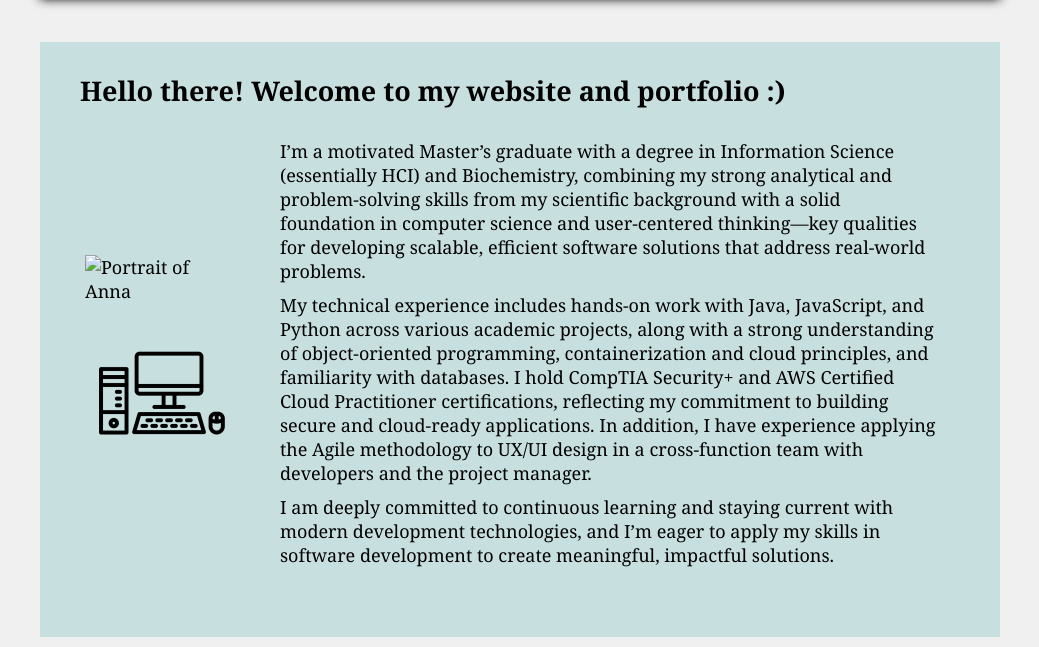
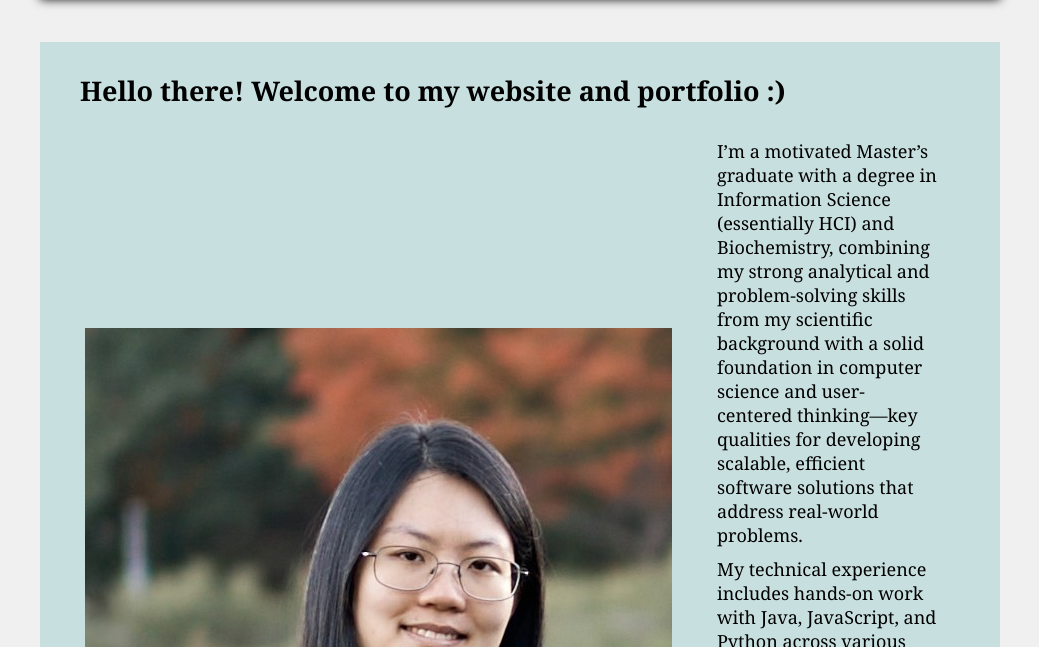
Before and after one commit to Anna3639/anna3639.github.io, a plain HTML site: page index.html in a window 1280 px wide. Shown: the part 153-800 px from the top of the page, without its empty margins (120-1159 px from the left). Drawn offline with Linux system fonts and the light colour scheme.

Commit message:
Update index.html

```diff
--- a/index.html
+++ b/index.html
@@ -27,7 +27,7 @@
         <div class="gridwrapper">
             <section class="picone">
                 <div class="tooltip">
-                    <img src="Images/20241005.1_18_cropped" alt="Portrait of Anna"><span class="tooltiptext">Portrait</span>
+                    <img src="Images/20241005.1_18_cropped.jpg" alt="Portrait of Anna"><span class="tooltiptext">Portrait</span>
                 </div>
             </section>
 
```
